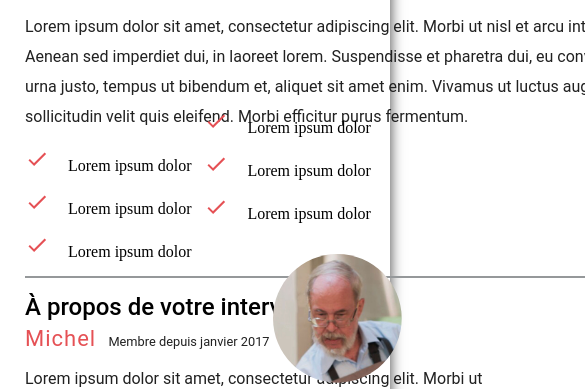
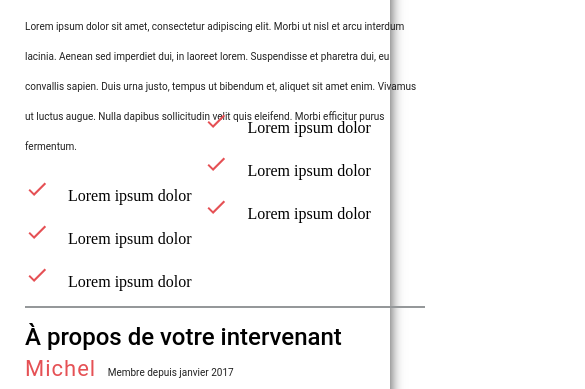
Before and after one commit to oliverbs1/silveract-, a plain HTML site: page activite/activite.html in a window 390 px wide. Shown: the part 487-876 px from the top of the page, 585 px wide, since content can reach past the window. Drawn offline with Linux system fonts and the light colour scheme.

Commit message:
correction responsive act

```diff
--- a/activite/activite.css
+++ b/activite/activite.css
@@ -106,3 +106,16 @@
         margin-bottom: 15px;
     }
 }
+
+@media screen and (max-width: 450px) {
+    .text p {
+        width: 400px;
+        font-size: 10px;
+    }
+    .papy {
+        display: none;
+    }
+    .sep {
+        width: 400px;
+    }
+}
```
